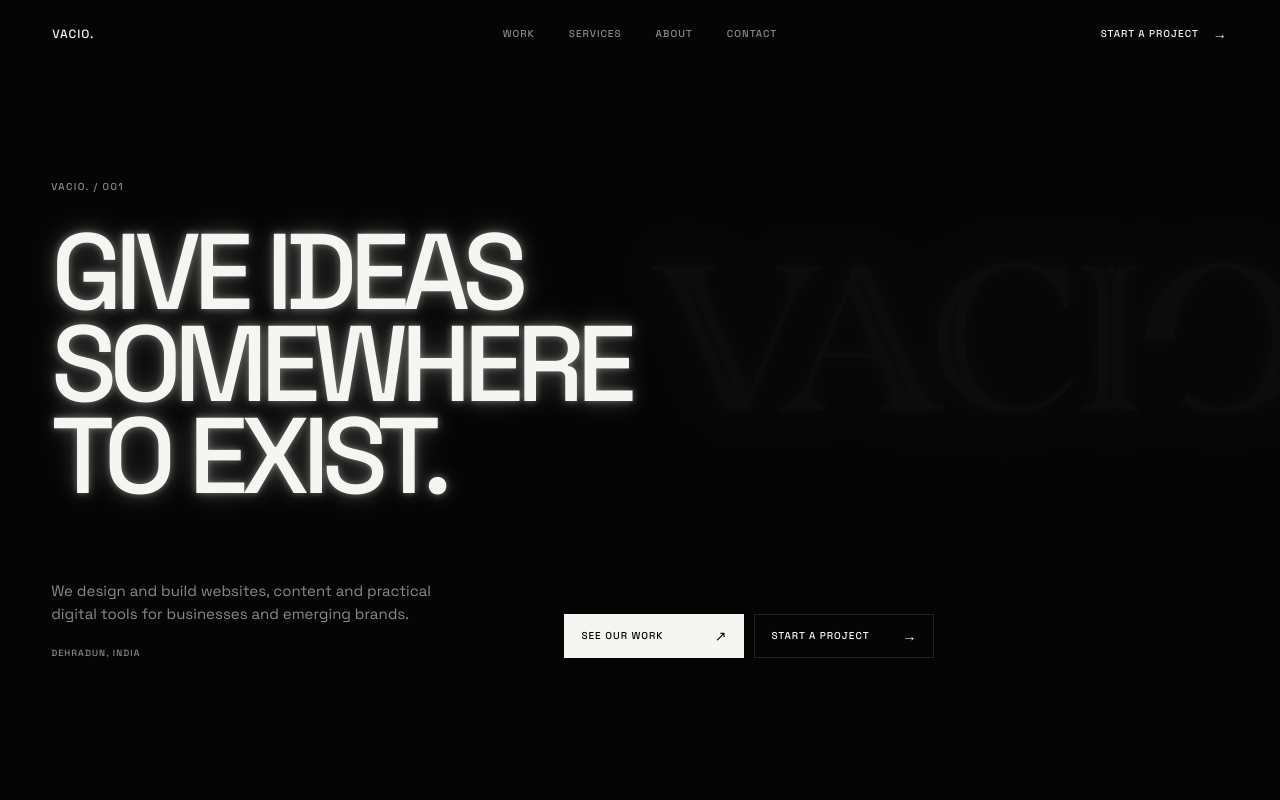
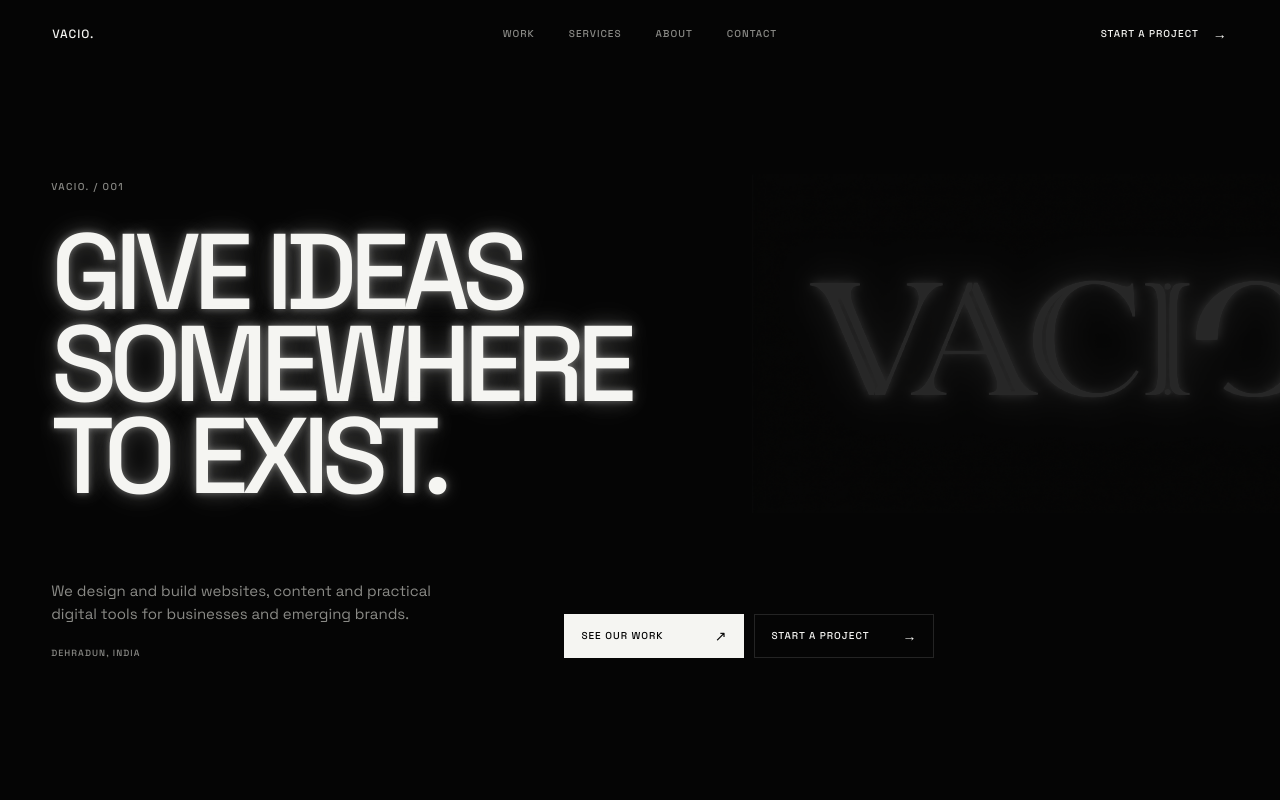
Before and after one commit to wlfparth27/vacio, a React (Vite) app: page / in a window 1280 px wide. Shown: the top 800 px of the page. Built offline with nearby package versions, Linux system fonts and the light colour scheme.

Commit message:
Make hero logo smaller and brighter

```diff
--- a/src/App.jsx
+++ b/src/App.jsx
@@ -95,7 +95,15 @@ function App() {
             </div>
 
             <div className="hero__mark" aria-hidden="true">
-              <img src="/vacio-hero-logo.png" alt="" style={{ opacity: 0.18 }} />
+              <img
+                src="/vacio-hero-logo.png"
+                alt=""
+                style={{
+                  width: '78%',
+                  marginLeft: 'auto',
+                  filter: 'brightness(1.35)',
+                }}
+              />
             </div>
           </div>
         </section>
```
